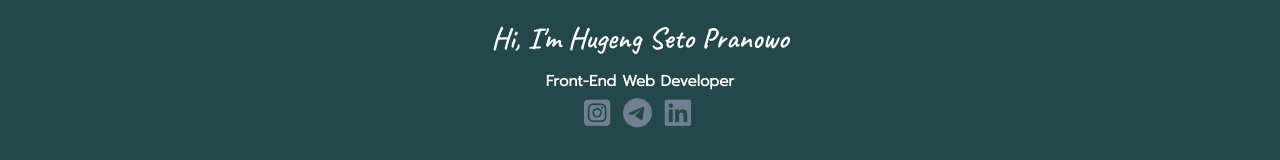
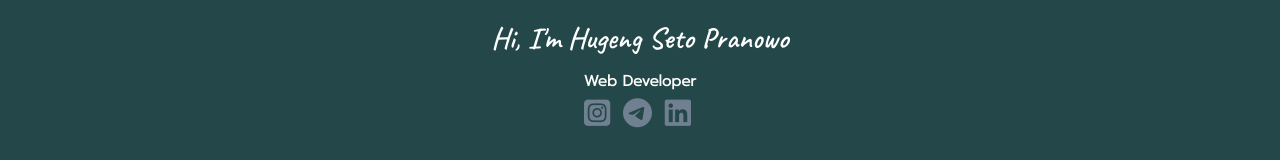
Before and after one commit to hugengsetopranowo/hugengsetopranowo.github.io, a plain HTML site: page index.html in a window 1280 px wide. Shown: the part 411-571 px from the top of the page. Drawn offline with Linux system fonts and the light colour scheme; a web font is replaced by a local one.

Commit message:
Update index.html
web developer

```diff
--- a/index.html
+++ b/index.html
@@ -31,7 +31,7 @@
     <!--bagian perkenalan diri-->
     <label class="fotoku">
       <img src="asset/foto/hugeng.jpg">
-      <p>Hi, I'm Hugeng Seto Pranowo <br><span>Front-End Web Developer</span></p>
+      <p>Hi, I'm Hugeng Seto Pranowo <br><span>Web Developer</span></p>
       <class class="sosmed">
       <ul>
         <li><a href="https://www.instagram.com/hoegeng_espe/" target="_blank"><i class="fab fa-instagram-square"></i></a></li>
```
